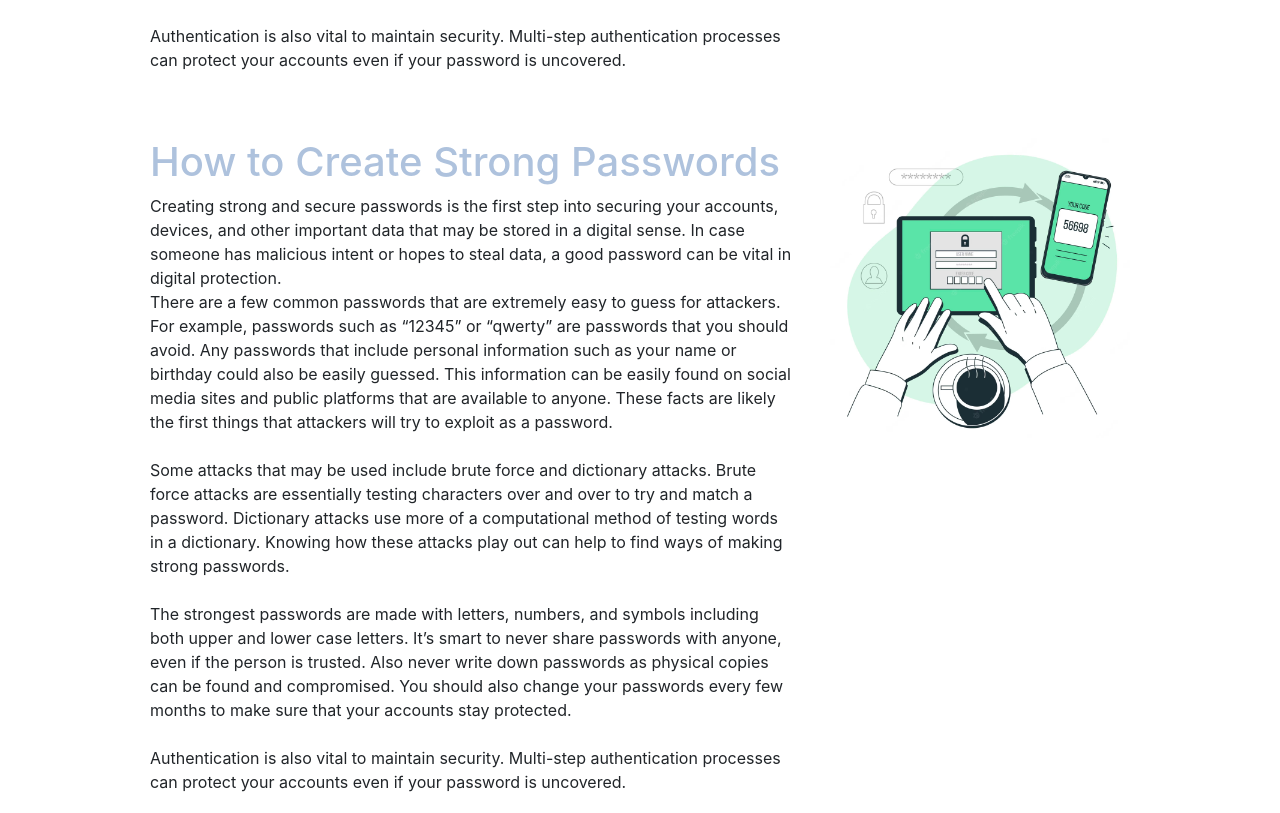
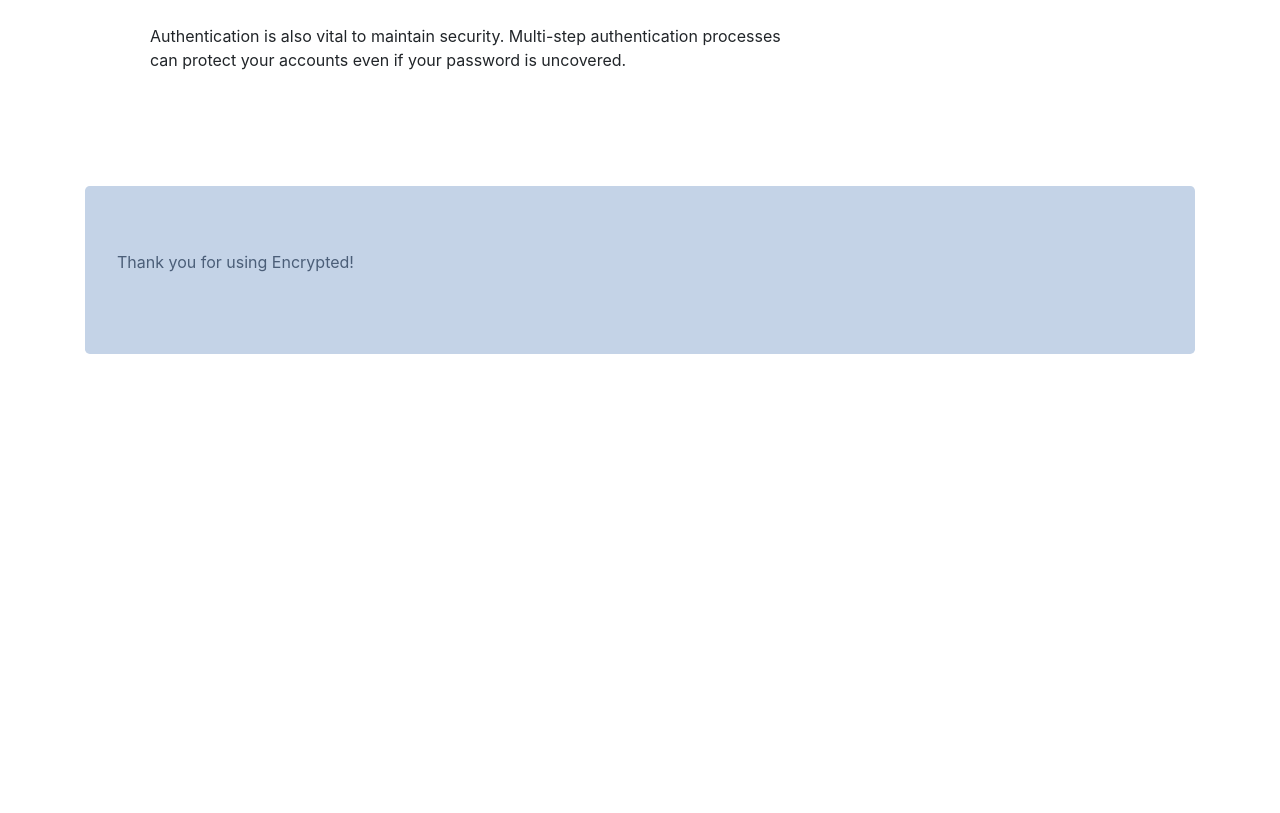
Before and after one commit to lunaaep/EC-2023, a plain HTML site: page Educate.html in a window 1280 px wide. Shown: the part 980-1793 px from the top of the page. After the commit the page ends 1334 px from the top, so only its background shows below. Drawn offline with nearby package versions, Linux system fonts and the light colour scheme.

Commit message:
removed copy of educate page content

```diff
--- a/Educate.html
+++ b/Educate.html
@@ -66,25 +66,6 @@ Authentication is also vital to maintain security. Multi-step authentication pro
             <img src="Images/passwords.jpg" height="auto" width="300" style="float:right;">
         </div>
       </div>
-        <div class="row" style="margin: 50px;">
-          <div class="col-8">
-          <h1 id="heading">How to Create Strong Passwords</h1>
-        <p>
-Creating strong and secure passwords is the first step into securing your accounts, devices, and other important data that may be stored in a digital sense. In case someone has malicious intent or hopes to steal data, a good password can be vital in digital protection.
-<br>
-There are a few common passwords that are extremely easy to guess for attackers. For example, passwords such as “12345” or “qwerty” are passwords that you should avoid. Any passwords that include personal information such as your name or birthday could also be easily guessed. This information can be easily found on social media sites and public platforms that are available to anyone. These facts are likely the first things that attackers will try to exploit as a password.
-<br> <br>
-Some attacks that may be used include brute force and dictionary attacks. Brute force attacks are essentially testing characters over and over to try and match a password. Dictionary attacks use more of a computational method of testing words in a dictionary. Knowing how these attacks play out can help to find ways of making strong passwords.
-<br> <br>
-The strongest passwords are made with letters, numbers, and symbols including both upper and lower case letters. It’s smart to never share passwords with anyone, even if the person is trusted. Also never write down passwords as physical copies can be found and compromised. You should also change your passwords every few months to make sure that your accounts stay protected.
-<br> <br>
-Authentication is also vital to maintain security. Multi-step authentication processes can protect your accounts even if your password is uncovered.
-
-</p> </div>
-      <div class="col-4">
-            <img src="Images/passwords.jpg" height="auto" width="300" style="float:right;">
-        </div>
-      </div>
     </div>
       <br>
       <br>
```
